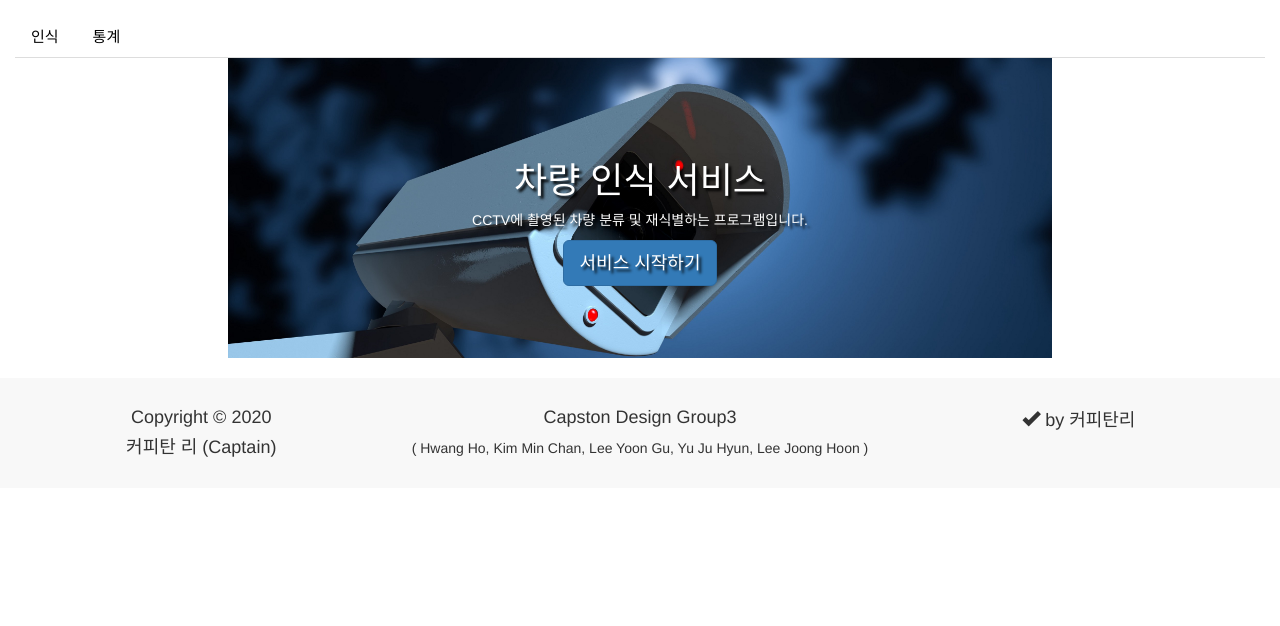
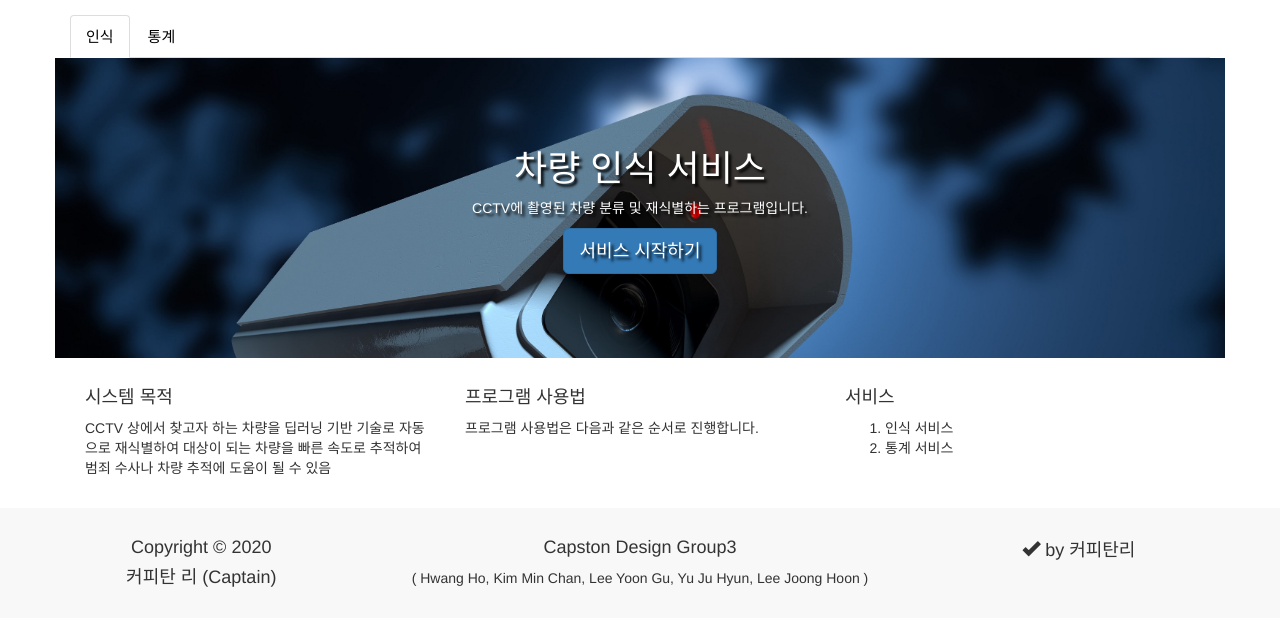
Before and after one commit to ahwere/CarRecognition, a Django app: page / in a window 1280 px wide. Shown: the part 50-676 px from the top of the page. Run offline with Django 3.2, Linux system fonts and the light colour scheme; some libraries are stand-ins or nearby versions.

Commit message:
연결 다해놓음

```diff
--- a/home/templates/index.html
+++ b/home/templates/index.html
@@ -18,7 +18,7 @@
 			text-shadow: black 0.2em 0.2em 0.2em;
 			color:white;
             height: 300px;
-            padding: 10%
+            padding: 6%;
 
 
 		}
@@ -28,7 +28,7 @@
 			color:white;
             text-shadow: black 0.2em 0.2em 0.2em;
 			height: 300px;
-            padding: 10%;
+            padding: 6%;
 		}
 	</style>
 		<nav class="nav navbar-default">
@@ -55,15 +55,15 @@
 				</div>
 			</div>
 		</nav>
-	<div class="container-fluid">
+	<div class="container">
 	         <ul class="nav nav-tabs">
-              <li class="nav-item">
+              <li class="nav-item active">
 
-                  <a class="nav-link active" data-toggle="tab" href="#Recognize" style="color: black; font-size:15px; margin-top: 15px">인식</a>
+                  <a class="nav-link" data-toggle="tab" href="#Recognize" style="color: black; font-size:15px; margin-top: 15px">인식</a>
 
               </li>
 
-              <li class="nav-item">
+              <li class="nav-item in">
                 <a class="nav-link" data-toggle="tab" href="#Statistic" style="color: black; font-size:15px; margin-top: 15px">통계</a>
 
               </li>
@@ -76,25 +76,21 @@
 <div class="tab-content">
     <div class="tab-pane fade active in" id="Recognize" style="width: 100%;">
             <div class="row">
-                <div class="col-sm-8 col-sm-offset-2">
                     <div class="jumbotron_recog">
                         <h1 class="text-center">차량 인식 서비스</h1>
                         <p class="text-center">CCTV에 촬영된 차량 분류 및 재식별하는 프로그램입니다.</p>
                         <p class="text-center"><a class="btn btn-lg btn-primary" data-target="#modal1" data-toggle="modal">서비스 시작하기</a></p>
                     </div>
-				</div>
 			</div>
     </div>
 
     <div class="tab-pane fade in" id="Statistic" style="width: 100%;">
      <div class="row main">
-                <div class="col-sm-8 col-sm-offset-2">
                     <div class="jumbotron_chart">
                         <h1 class="text-center">차량 식별 통계 서비스</h1>
                         <p class="text-center">식별된 차량의 통계를 그래프를 통해 보여줍니다.</p>
                         <p class="text-center"><a class="btn btn-lg btn-primary" data-target="#modal2" data-toggle="modal">서비스 시작하기</a></p>
                     </div>
-				</div>
         </div>
     </div>
 </div>
@@ -102,7 +98,25 @@
     </div>
 
 <br>
+    	<div class="container">
+				<div class="col-sm-4">
+					<h4>시스템 목적</h4>
+					<p>CCTV 상에서 찾고자 하는 차량을 딥러닝 기반 기술로 자동으로 재식별하여 대상이 되는 차량을 빠른 속도로 추적하여 범죄 수사나 차량 추적에 도움이 될 수 있음</p>
+				</div>
+				<div class="col-sm-4">
+					<h4>프로그램 사용법</h4>
+					<p>프로그램 사용법은 다음과 같은 순서로 진행합니다.</p>
+				</div>
+				<div class="col-sm-4">
+					<h4>서비스</h4>
+                    <ol>
+                        <li>인식 서비스</li>
+                        <li>통계 서비스</li>
+                    </ol>
+				</div>
+			</div>
 
+    <br>
 	<footer style="background-color: #F8F8F8">
 		<div class="container">
 				<br>
```
